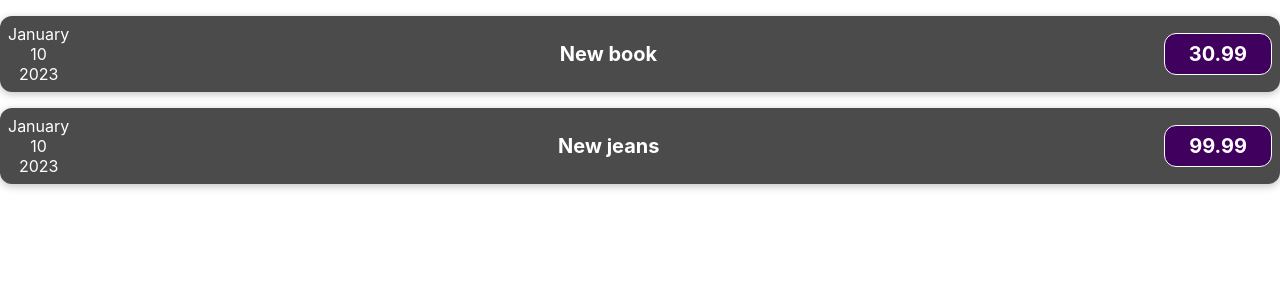
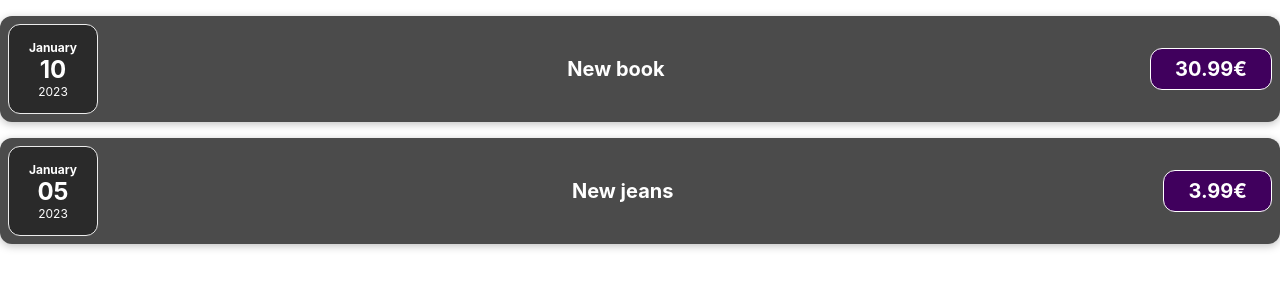
Before and after one commit to Progeim111/expenses, a React (Create React App) app: page / in a window 1280 px wide. Shown: the top 300 px of the page. Built offline with nearby package versions, Linux system fonts and the light colour scheme.

Commit message:
Ülesanne 1 tehtud

```diff
--- a/src/App.js
+++ b/src/App.js
@@ -6,24 +6,24 @@
 function App() {
     const expenses = [
         {
-            date : new Date(2023,0,10),
-            title : 'New book',
-            price : 30.99
+            date: new Date(2023, 0, 10),
+            title:'New book',
+            price: 30.99
         },
         {
-            date : new Date(2023,0,10),
-            title : 'New jeans',
-            price : 99.99
+            date: new Date(2023, 0, 5),
+            title:'New jeans',
+            price: 3.99
         }
-        ];
+    ]
 
     return (
         <div className="App">
             <ExpenseItem expenseData={expenses[0]}></ExpenseItem>
             <ExpenseItem expenseData={expenses[1]}></ExpenseItem>
-
         </div>
     );
 }
 
+
 export default App;
--- /dev/null
+++ b/src/components/ExpenseDate.css
@@ -0,0 +1,26 @@
+.expense-date {
+    display: flex;
+    flex-direction: column;
+    width: 5.5rem;
+    height: 5.5rem;
+    border: 1px solid #ececec;
+    background-color: #2a2a2a;
+    color: white;
+    border-radius: 12px;
+    align-items: center;
+    justify-content: center;
+}
+
+.expense-date__month {
+    font-size: 0.75rem;
+    font-weight: bold;
+}
+
+.expense-date__year {
+    font-size: 0.75rem;
+}
+
+.expense-date__day {
+    font-size: 1.5rem;
+    font-weight: bold;
+}
--- a/src/components/ExpenseDate.js
+++ b/src/components/ExpenseDate.js
@@ -1,14 +1,17 @@
-function ExpenseDate(props) {
-    const day = props.date.toLocaleString('en-US', {day: '2-digit'});
-    const month = props.date.toLocaleString('en-US', {month: 'long'});
-    const year = props.date.getFullYear();
+import './ExpenseDate.css';
+function ExpenseDate(props){
+    const month = props.date.toLocaleString('en-US', {month: 'long'})
+    const day = props.date.toLocaleString('en-US', {day: '2-digit'})
+    const year = props.date.getFullYear()
+
     return (
-            <div>
-                <div>{month}</div>
-                <div>{day}</div>
-                <div>{year}</div>
-            </div>
-        )
+        <div className={'expense-date'}>
+            <div className={'expense-date__month'}>{month}</div>
+            <div className={'expense-date__day'}>{day}</div>
+            <div className={'expense-date__year'}>{year}</div>
+        </div>
+    )
+
 }
 
-export default ExpenseDate;
+export default ExpenseDate
--- a/src/components/ExpenseItem.js
+++ b/src/components/ExpenseItem.js
@@ -1,17 +1,18 @@
-import './ExpenseItem.css'
+import './ExpenseItem.css';
+
 import ExpenseDate from "./ExpenseDate";
 
-function ExpenseItem(props) {
+function ExpenseItem(props){
+
     return (
         <div className="expense-item">
             <ExpenseDate date={props.expenseData.date}></ExpenseDate>
             <div className="expense-item__description">
                 <h2>{props.expenseData.title}</h2>
-                <div className="expense-item__price">{props.expenseData.price}</div>
+                <div className="expense-item__price">{props.expenseData.price}€</div>
             </div>
         </div>
-
     )
 }
 
-export default ExpenseItem;
+export default ExpenseItem
```
Lines whose indentation alone changed are shown as unchanged.
